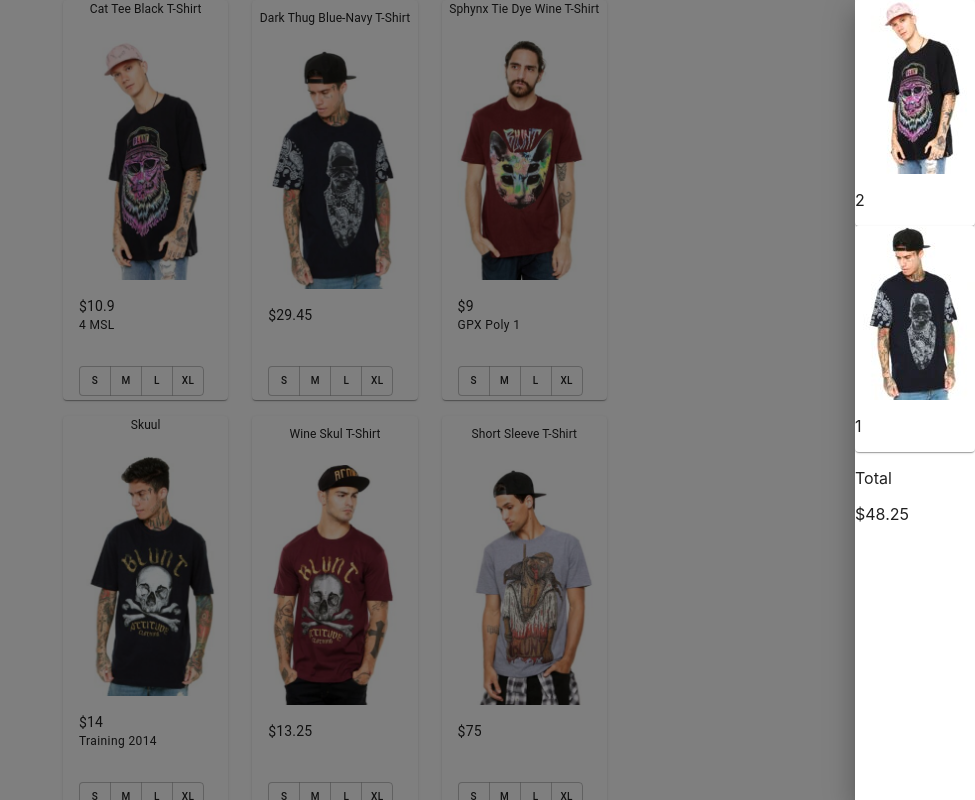
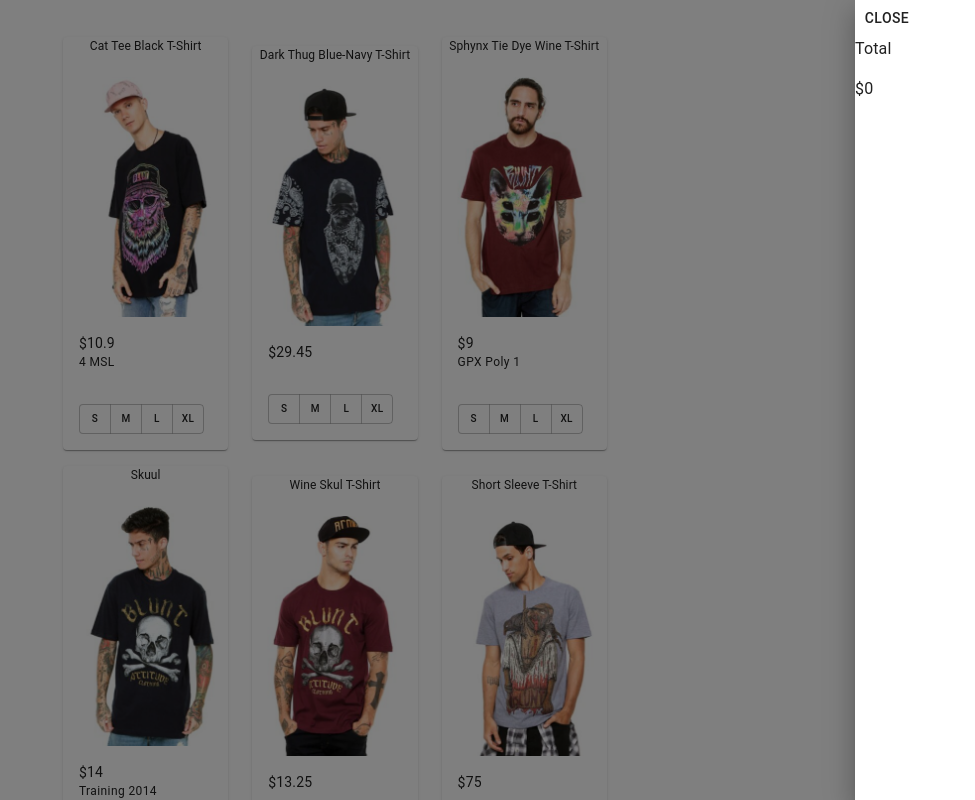
Before and after one commit to jrzax/new-shopping-cart, a React (Create React App) app: page / in a window 1280 px wide. Shown: the top 800 px of the page, without its empty margins (305-1280 px from the left). Built offline with nearby package versions, Linux system fonts and the light colour scheme.

Commit message:
Adding items to shoopping cart

```diff
--- a/src/App.js
+++ b/src/App.js
@@ -12,19 +12,18 @@ import CardActionArea from '@material-ui/core/CardActionArea';
 import Container from '@material-ui/core/Container';
 import Drawer from '@material-ui/core/Drawer';
 import ShoppingCart from './components/ShoppingCart';
+import Box from '@material-ui/core/Box';
 
 import { positions } from '@material-ui/system';
 
 const useStyles = makeStyles((theme) =>({
   root: {
-    justifyContent: 'center',
-    height: 400
+    justifyContent: 'center'
   },
   ca: {
     textAlign: "center"
   },
   caa: {
-    height: 350
   },
   di: {
     display: 'flex',
@@ -54,48 +53,60 @@ const useStyles = makeStyles((theme) =>({
   }
 }));
 
-const cart2 = {
-   "12064273040195392": {
-     "sku": 12064273040195392,
-     "count": 2,
-     "price": 10.9
-   },
-   "51498472915966370": {
-     "sku": 51498472915966370,
-     "count": 1,
-     "price": 26.45
-   }
- };
+
 const imgParser = (sku) => {
   const prefix = "data/products/";
   const suffix = "_1.jpg";
   return (prefix+sku+suffix);
 }
 
-const SimpleCardList = ({products}) => {
+const SimpleCardList = ({products,cart,setcart}) => {
+  const handleClick = (num, price) => {
+    let newCart = [...cart];
+    if(cart.find(({sku}) => sku == num) != undefined) {
+      newCart.forEach(function(item, i) { if (item.sku == num) newCart[i].count += 1; });
+    } else {
+      let obj ={
+        "sku": num,
+        "count": 1,
+        "price": price
+      };
+      newCart.push(obj);
+    }
+    setcart(newCart);
+  };
   return (
     <React.Fragment>
+    <Box display="flex" flexDirection="row-reverse">
+      <ShoppingCart cart={cart} style={{marginRight: "auto"}}></ShoppingCart>
+    </Box>
+    <Container maxWidth="sm">
     <Grid container spacing={2} alignItems={"center"}>
         {products.map((item,index) => (
             <SimpleCard item={item}
             key={item.sku}
-            index={index}/>
+            index={index}
+            action={handleClick}
+            />
         ))}
     </Grid>
+    </Container>
     </React.Fragment>
   );
 }
 
-const SimpleCard = ({item}) => {
+const SimpleCard = ({item,key,index,action}) => {
   const classes = useStyles();
 
   return (
     <Grid container item xs={4} justify={"center"}>
     <Card className={classes.root}>
     <CardActionArea className={classes.caa}>
+      <Box>
       <Typography className={classes.title} align="center">
         {item.title}
       </Typography>
+      </Box>
       <CardMedia
         component = "img"
         className={classes.media}
@@ -113,7 +124,7 @@ const SimpleCard = ({item}) => {
       </CardActionArea>
       <CardActions className={classes.ca}>
       <div className={classes.di}>
-      <ButtonGroup position="bottom" className={classes.bg}>
+      <ButtonGroup position="bottom" className={classes.bg} onClick={() => action(item.sku,item.price)}>
         <Button className={classes.pos}>S</Button>
         <Button className={classes.pos}>M</Button>
         <Button className={classes.pos}>L</Button>
@@ -127,8 +138,10 @@ const SimpleCard = ({item}) => {
 }
 
 const App = () => {
+  const classes = useStyles();
   const [data, setData] = useState({});
-  const [cart, setCart] = useState(Object.values(cart2));
+  const [carty, setCart] = useState({});
+  const cart = Object.values(carty)
   const products = Object.values(data);
   useEffect(() => {
     const fetchProducts = async () => {
@@ -140,13 +153,8 @@ const App = () => {
   }, []);
 
   return (
-    <Container>
-      <Container maxWidth="sm">
-      <SimpleCardList products = {products}></SimpleCardList>
-      </Container>
-      <Container>
-      <ShoppingCart cart={cart} setcart={setCart}></ShoppingCart>
-      </Container>
+    <Container >
+        <SimpleCardList products = {products} cart={cart} setcart={setCart}></SimpleCardList>
     </Container>
   );
 };
--- a/src/components/ShoppingCart.js
+++ b/src/components/ShoppingCart.js
@@ -19,7 +19,7 @@ const useStyles = makeStyles({
   },
 });
 
-export default function ShoppingCart({cart, setcart}) {
+export default function ShoppingCart({cart, style}) {
   const classes = useStyles();
   const [state, setState] = React.useState(true);
 
@@ -36,19 +36,19 @@ export default function ShoppingCart({cart, setcart}) {
       onClick={toggleDrawer(state, false)}
       onKeyDown={toggleDrawer(state, false)}
     >
-    <SmallCardsList cart={cart} setcart={setcart}></SmallCardsList>
+    <Button onClick={toggleDrawer(state,false)}>Close</Button>
+    <SmallCardsList cart={cart}></SmallCardsList>
     </div>
   );
 
   return (
     <div>
         <React.Fragment key={state}>
-          <Button onClick={toggleDrawer(state, true)}>{state}</Button>
+          <Button onClick={toggleDrawer(state, true)}>{'cart'}</Button>
           <Drawer anchor={'right'} open={state} onClose={toggleDrawer(state, false)}>
             {list(state)}
           </Drawer>
         </React.Fragment>
-      ))}
     </div>
   );
 }
--- a/src/components/SmallCardsList.js
+++ b/src/components/SmallCardsList.js
@@ -14,6 +14,8 @@ import CardActionArea from '@material-ui/core/CardActionArea';
 const useStyles = makeStyles((theme) =>({
   root: {
     justifyContent: 'center',
+    marginRight: '10px',
+    marginLeft: '10px',
   },
   ca: {
     textAlign: "center"
@@ -46,7 +48,7 @@ const useStyles = makeStyles((theme) =>({
 }));
 
 const imgParser = (sku) => {
-  const prefix = "data/products/";
+  const prefix = "data/products//";
   const suffix = "_2.jpg";
   return (prefix+sku+suffix);
 }
@@ -55,19 +57,20 @@ const SmallCardsList = ({cart, setcart}) => {
   return (
     <React.Fragment>
     <Grid container spacing={0} alignItems={"center"}>
-        {cart.map((item,index) => (
+        {cart.map((item) => (
             <SmallCard item={item}
-            key={item.sku}
-            index={index}/>
+            key={item.sku}/>
         ))}
     </Grid>
-    <p>Total</p>
+    <Typography>
+    Total
     <p>${cart.reduce((a,b) => a + (b['count']*b['price'] || 0), 0)}</p>
+    </Typography>
     </React.Fragment>
   );
 }
 
-const SmallCard = ({item}) => {
+const SmallCard = ({item, key, index}) => {
   const classes = useStyles();
 
   return (
```
